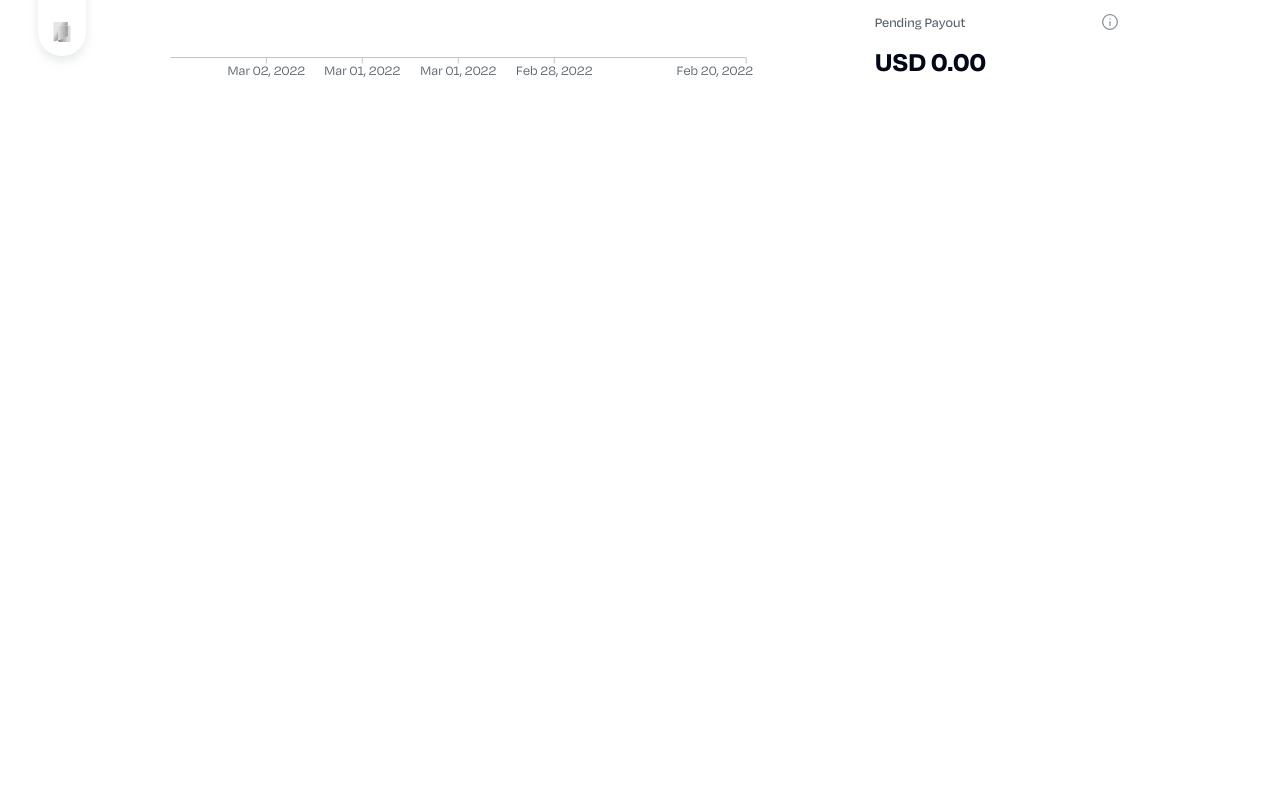
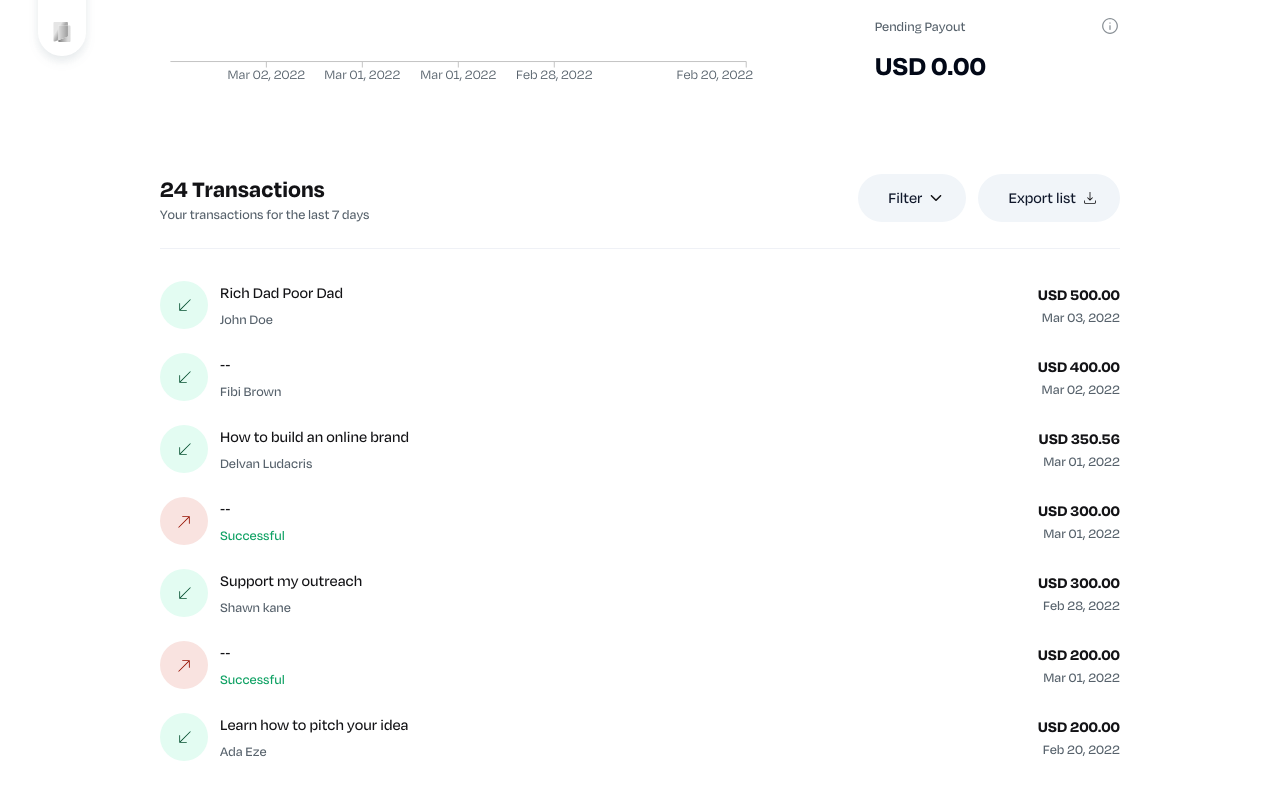
Before and after one commit to kayodefad/kay-mainstack, a Next.js app: page /revenue in a window 1280 px wide. Shown: the part 440-1240 px from the top of the page. Before the commit the page ends 800 px from the top, so only its background shows below. Built offline with nearby package versions, Linux system fonts and the light colour scheme.

Commit message:
feat: designed transaction table

```diff
--- a/src/app/revenue/page.tsx
+++ b/src/app/revenue/page.tsx
@@ -1,4 +1,5 @@
 import Revenue from '@/components/Revenue';
+import TransactionsTable from '@/components/TransactionsTable';
 import type { Metadata } from 'next';
 
 export const metadata: Metadata = {
@@ -8,9 +9,10 @@ export const metadata: Metadata = {
 
 function page() {
   return (
-    <div>
+    <>
       <Revenue />
-    </div>
+      <TransactionsTable />
+    </>
   );
 }
 
--- a/src/components/Navbar/index.tsx
+++ b/src/components/Navbar/index.tsx
@@ -60,7 +60,9 @@ function Navbar() {
   const getActiveRoute = (link: Navlink) => (pathname.includes(`/${link.link}`) && link.link !== '/') || (pathname === '/' && link.link === '/');
 
   return (
-    <nav className="mx-[3%] mb-16 mt-3 flex items-center justify-between rounded-[100px] border-2 border-white bg-white py-4 pl-7 pr-8 shadow-nav">
+    <div className="sticky top-0 z-10">
+      <div className="h-4 w-full bg-white" />
+      <nav className="mx-[3%] mb-16 flex items-center justify-between rounded-[100px] border-2 border-white bg-white py-4 pl-7 pr-8 shadow-nav">
         <Link href="/">
           <Logo />
         </Link>
@@ -85,6 +87,7 @@ function Navbar() {
           </div>
         </div>
       </nav>
+    </div>
   );
 }
 
--- a/src/components/Revenue/index.tsx
+++ b/src/components/Revenue/index.tsx
@@ -1,5 +1,5 @@
-import RevenueLineChart from './RevenueLineChart';
-import WalletData from './WalletData';
+import RevenueLineChart from '../RevenueLineChart';
+import WalletData from '../WalletData';
 
 function Revenue() {
   return (
--- /dev/null
+++ b/src/components/SVGs/ArrowIcon/index.tsx
@@ -0,0 +1,14 @@
+const ArrowIcon = ({ fill = '#075132' }: { fill?: string }) => {
+  return (
+    <svg xmlns="http://www.w3.org/2000/svg" width="21" height="21" viewBox="0 0 21 21" fill="none">
+      <mask id="mask0_5834_245" style={{ maskType: 'alpha' }} maskUnits="userSpaceOnUse" x="0" y="0" width="21" height="21">
+        <rect x="0.5" y="0.5" width="20" height="20" fill="#C4C4C4" />
+      </mask>
+      <g mask="url(#mask0_5834_245)">
+        <path d="M5.25 15.75V8.25H6.08333V14.3333L16.1667 4.25L16.75 4.83333L6.66667 14.9167H12.75V15.75H5.25Z" fill={fill} />
+      </g>
+    </svg>
+  );
+};
+
+export default ArrowIcon;
--- /dev/null
+++ b/src/components/SVGs/ChevronDown/index.tsx
@@ -0,0 +1,17 @@
+const ChevronDown = () => {
+  return (
+    <svg xmlns="http://www.w3.org/2000/svg" width="20" height="20" viewBox="0 0 20 20" fill="none">
+      <mask id="mask0_1_1413" style={{ maskType: 'alpha' }} maskUnits="userSpaceOnUse" x="0" y="0" width="20" height="20">
+        <rect width="20" height="20" fill="#C4C4C4" />
+      </mask>
+      <g mask="url(#mask0_1_1413)">
+        <path
+          d="M9.99942 13.0211C9.8789 13.0211 9.76673 13.0019 9.66289 12.9634C9.55904 12.925 9.46032 12.8589 9.36674 12.7653L4.87252 8.27112C4.73405 8.13267 4.66322 7.95864 4.66002 7.74902C4.6568 7.53941 4.72763 7.36217 4.87252 7.2173C5.01738 7.07243 5.19302 7 5.39942 7C5.60582 7 5.78145 7.07243 5.92632 7.2173L9.99942 11.2904L14.0725 7.2173C14.211 7.07885 14.385 7.00802 14.5946 7.0048C14.8042 7.0016 14.9814 7.07243 15.1263 7.2173C15.2712 7.36217 15.3436 7.53781 15.3436 7.74422C15.3436 7.95062 15.2712 8.12626 15.1263 8.27112L10.6321 12.7653C10.5385 12.8589 10.4398 12.925 10.3359 12.9634C10.2321 13.0019 10.1199 13.0211 9.99942 13.0211Z"
+          fill="#131316"
+        />
+      </g>
+    </svg>
+  );
+};
+
+export default ChevronDown;
--- /dev/null
+++ b/src/components/SVGs/DownloadIcon/index.tsx
@@ -0,0 +1,17 @@
+const DownloadIcon = () => {
+  return (
+    <svg xmlns="http://www.w3.org/2000/svg" width="20" height="20" viewBox="0 0 20 20" fill="none">
+      <mask id="mask0_1_1419" style={{ maskType: 'alpha' }} maskUnits="userSpaceOnUse" x="0" y="0" width="20" height="20">
+        <rect width="20" height="20" fill="#C4C4C4" />
+      </mask>
+      <g mask="url(#mask0_1_1419)">
+        <path
+          d="M10.0001 12.6875L7.04175 9.75L7.64591 9.14583L9.58341 11.0833V3.875H10.4167V11.0833L12.3542 9.14583L12.9584 9.75L10.0001 12.6875ZM5.52091 15.8333C5.13203 15.8333 4.80925 15.705 4.55258 15.4483C4.29536 15.1911 4.16675 14.8681 4.16675 14.4792V12.5H5.00008V14.4792C5.00008 14.6181 5.0523 14.7394 5.15675 14.8433C5.26064 14.9478 5.38203 15 5.52091 15H14.4792C14.6181 15 14.7395 14.9478 14.8434 14.8433C14.9479 14.7394 15.0001 14.6181 15.0001 14.4792V12.5H15.8334V14.4792C15.8334 14.8681 15.7051 15.1911 15.4484 15.4483C15.1912 15.705 14.8681 15.8333 14.4792 15.8333H5.52091Z"
+          fill="#131316"
+        />
+      </g>
+    </svg>
+  );
+};
+
+export default DownloadIcon;
--- /dev/null
+++ b/src/components/TransactionsTable/index.tsx
@@ -0,0 +1,178 @@
+/* eslint-disable no-nested-ternary */
+import { v4 as uuid } from 'uuid';
+import { capitalize, formatAmount } from '@/lib/utils';
+import dayjs from 'dayjs';
+import ChevronDown from '../SVGs/ChevronDown';
+import DownloadIcon from '../SVGs/DownloadIcon';
+import { Button } from '../ui/button';
+import ArrowIcon from '../SVGs/ArrowIcon';
+
+const transactions = [
+  {
+    amount: 500,
+    metadata: {
+      name: 'John Doe',
+      type: 'digital_product',
+      email: 'johndoe@example.com',
+      quantity: 1,
+      country: 'Nigeria',
+      product_name: 'Rich Dad Poor Dad',
+    },
+    payment_reference: 'c3f7123f-186f-4a45-b911-76736e9c5937',
+    status: 'successful',
+    type: 'deposit',
+    date: '2022-03-03',
+  },
+  {
+    amount: 400,
+    metadata: {
+      name: 'Fibi Brown',
+      type: 'coffee',
+      email: 'fibibrown@example.com',
+      quantity: 8,
+      country: 'Ireland',
+    },
+    payment_reference: 'd28db158-0fc0-40cd-826a-4243923444f7',
+    status: 'successful',
+    type: 'deposit',
+    date: '2022-03-02',
+  },
+  {
+    amount: 350.56,
+    metadata: {
+      name: 'Delvan Ludacris',
+      type: 'webinar',
+      email: 'johndoe@example.com',
+      quantity: 1,
+      country: 'Kenya',
+      product_name: 'How to build an online brand',
+    },
+    payment_reference: '73f45bc0-8f41-4dfb-9cae-377a32b71d1e',
+    status: 'successful',
+    type: 'deposit',
+    date: '2022-03-01',
+  },
+  {
+    amount: 300,
+    status: 'successful',
+    type: 'withdrawal',
+    date: '2022-03-01',
+  },
+  {
+    amount: 300,
+    metadata: {
+      name: 'Shawn kane',
+      type: 'webinar',
+      email: 'shawnkane@example.com',
+      quantity: 1,
+      country: 'United Kingdom',
+      product_name: 'Support my outreach',
+    },
+    payment_reference: 'c22055e5-8f47-4059-a1e9-51124d325992',
+    status: 'successful',
+    type: 'deposit',
+    date: '2022-02-28',
+  },
+  {
+    amount: 200,
+    status: 'successful',
+    type: 'withdrawal',
+    date: '2022-03-01',
+  },
+  {
+    amount: 200,
+    metadata: {
+      name: 'Ada Eze',
+      type: 'webinar',
+      email: 'adaeze1@example.com',
+      quantity: 1,
+      country: 'Nigeria',
+      product_name: 'Learn how to pitch your idea',
+    },
+    payment_reference: '5b2988d9-395e-4a91-984b-8b02f0d12df9',
+    status: 'successful',
+    type: 'deposit',
+    date: '2022-02-20',
+  },
+];
+
+const renderStatus = (status: string) => {
+  let result;
+  switch (status) {
+    case 'successful':
+      result = <span className="text-[#0EA163]">{capitalize(status)}</span>;
+      break;
+    case 'pending':
+      result = <span className="text-[#A77A07]">{capitalize(status)}</span>;
+      break;
+    case 'failed':
+      result = <span className="text-[red]">{capitalize(status)}</span>;
+      break;
+    default:
+      result = <span>{capitalize(status)}</span>;
+  }
+  return result;
+};
+
+const displaySubText = (transaction: any) => {
+  return transaction?.metadata?.name ? transaction?.metadata?.name : transaction?.status ? renderStatus(transaction?.status) : '--';
+};
+
+const TransactionsTable = () => {
+  return (
+    <div className="mb-40 mt-16">
+      <div className="mb-8 border-b border-[#EFF1F6] py-6">
+        <div className="flex items-center justify-between">
+          <div className="flex flex-col">
+            <p className="text-2xl font-bold text-[#131316]">24 Transactions</p>
+            <p className="text-sm font-medium text-[#56616B]">Your transactions for the last 7 days</p>
+          </div>
+          <div className="flex gap-3">
+            <Button variant="secondary" className="h-auto gap-1 rounded-full py-3 pl-[30px] pr-5 text-base font-semibold">
+              <span>Filter</span>
+              <ChevronDown />
+            </Button>
+            <Button variant="secondary" className="h-auto gap-1 rounded-full py-3 pl-[30px] pr-5 pr-5 text-base font-semibold">
+              <span>Export list</span>
+              <DownloadIcon />
+            </Button>
+          </div>
+        </div>
+      </div>
+      <div className="flex flex-col gap-6">
+        {transactions.map((transaction) => {
+          return (
+            <div key={uuid()} className="flex items-center justify-between">
+              <div className="flex gap-3">
+                <div className={`flex h-12 w-12 items-center justify-center rounded-full ${transaction.type === 'withdrawal' ? 'bg-[#F9E3E0]' : 'bg-[#E3FCF2]'}`}>
+                  {transaction.type === 'withdrawal' ? (
+                    <span className="rotate-180">
+                      <ArrowIcon fill="#961100" />
+                    </span>
+                  ) : (
+                    <span>
+                      <ArrowIcon />
+                    </span>
+                  )}
+                </div>
+                <div className="flex flex-col justify-between font-medium">
+                  <p className="text-[#131316]">{transaction?.metadata?.product_name || '--'}</p>
+                  <p className="text-sm text-[#56616B]">{displaySubText(transaction)}</p>
+                </div>
+              </div>
+              <div>
+                <p className="flex justify-end font-bold text-[#131316]">
+                  <span>USD&nbsp;</span>
+                  <span>{formatAmount(transaction?.amount || 0)}</span>
+                </p>
+                <p className="flex justify-end text-sm font-medium text-[#56616B]">{dayjs(transaction?.date || new Date().toLocaleString()).format('MMM DD, YYYY')}</p>
+              </div>
+            </div>
+          );
+        })}
+      </div>
+    </div>
+  );
+};
+
+export default TransactionsTable;
--- a/src/lib/utils.ts
+++ b/src/lib/utils.ts
@@ -11,3 +11,7 @@ export function formatAmount(amount: number) {
     maximumFractionDigits: 2,
   });
 }
+
+export function capitalize(text: string) {
+  return text[0].toUpperCase() + text.slice(1);
+}
```
Also changed, not shown: .eslintrc.json, src/components/RevenueLineChart/index.tsx (renamed from src/components/Revenue/RevenueLineChart/index.tsx), src/components/WalletData/index.tsx (renamed from src/components/Revenue/WalletData/index.tsx). Lines whose indentation alone changed are shown as unchanged.
